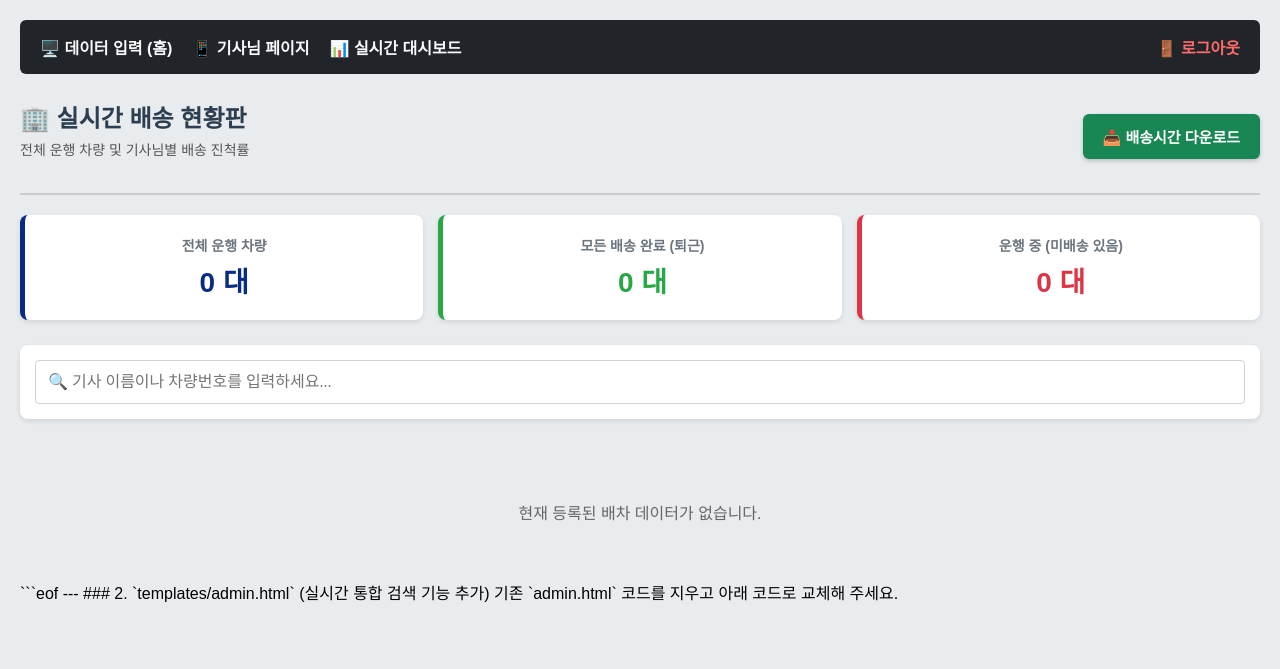
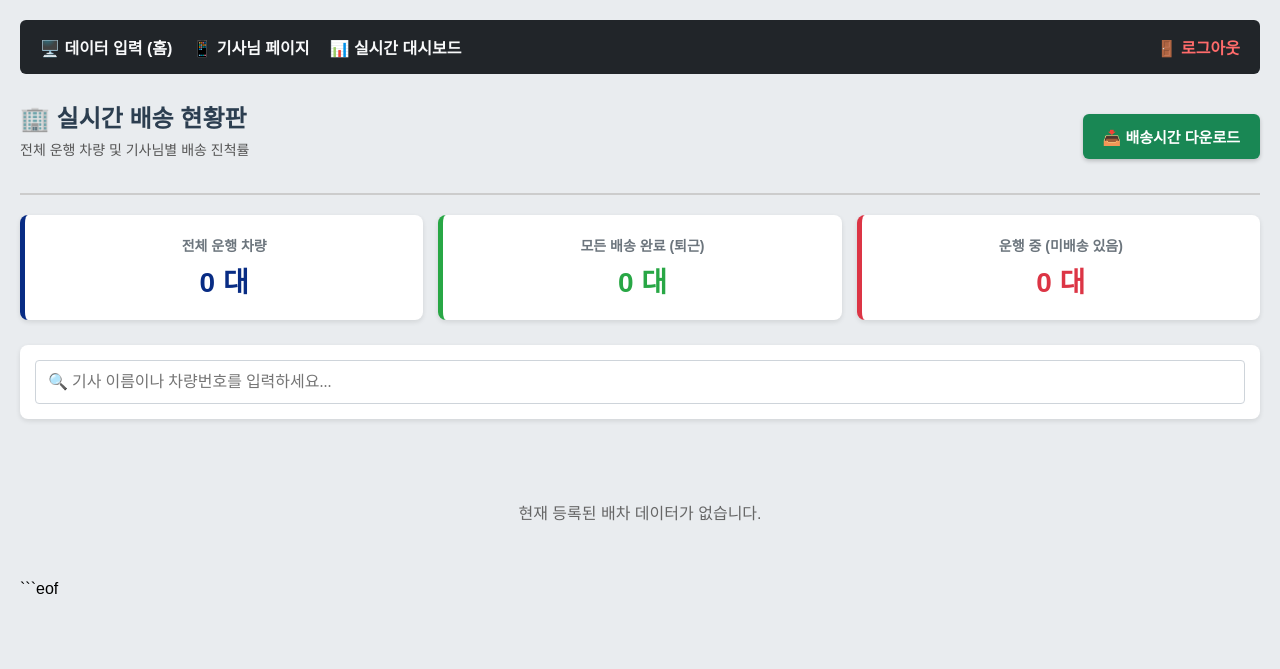
Before and after one commit to cic7860-creator/deliverytime-app, a Flask app: page /dashboard in a window 1280 px wide. Shown: the top 669 px of the page. Run offline with Flask 3, Linux system fonts and the light colour scheme; the visitor is signed in with stand-in values (Sample User, id 1); data that the repository does not hold is empty; some web fonts are replaced.

Commit message:
Update dashboard.html

````diff
--- a/templates/dashboard.html
+++ b/templates/dashboard.html
@@ -172,8 +172,3 @@
 </body>
 </html>
 ```eof
-
----
-
-### 2. `templates/admin.html` (실시간 통합 검색 기능 추가)
-기존 `admin.html` 코드를 지우고 아래 코드로 교체해 주세요.
````
